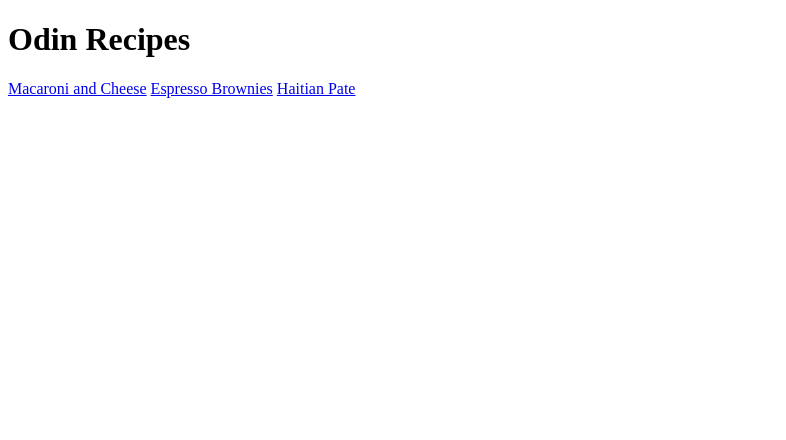
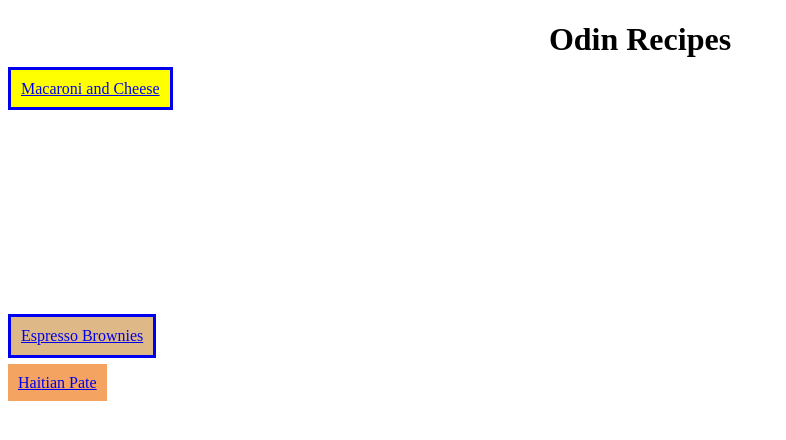
Before and after one commit to BeeJoseph/odin-recipes, a plain HTML site: page index.html in a window 1280 px wide. Shown: the whole page, without its empty margins (0-786 px from the left). Drawn offline with Linux system fonts and the light colour scheme.

Commit message:
Add 'display: inline-block' to be able to modify the boxes that individually encompasses each recipe's link

```diff
--- a/index.html
+++ b/index.html
@@ -3,14 +3,17 @@
 <html lang="en">
     <head>
         <meta charset="UTF-8">
+        <link rel="stylesheet" href="styles.css">
         <title>Odin Recipes</title>
     </head>
 
     <body>
         <h1>Odin Recipes</h1>
-        <a href="./recipes/macandcheese.html">Macaroni and Cheese</a>
-        <a href="./recipes/espressobrownies.html">Espresso Brownies</a>
-        <a href="./recipes/haitianpate.html">Haitian Pate</a>
+        <div class="recipes">
+            <p><a href="./recipes/macandcheese.html" class="mac">Macaroni and Cheese</a></p>
+            <p><a href="./recipes/espressobrownies.html" class="brownies">Espresso Brownies</a></p>
+            <p><a href="./recipes/haitianpate.html" class="pate">Haitian Pate</a></p>
+            </div>
     </body>
 
 
--- a/styles.css
+++ b/styles.css
@@ -0,0 +1,27 @@
+h1 {
+    text-align: center;
+}
+
+
+.mac {
+    background-color: yellow;
+    margin-top: 20px;
+    border: solid;
+}
+
+.brownies {
+    display: inline-block;
+    background-color: burlywood;
+    margin-top: 200px;
+    border: solid;
+}
+
+.pate {
+    background-color: sandybrown;
+}
+
+.mac,
+.brownies,
+.pate {
+    padding: 10px;
+}
```
